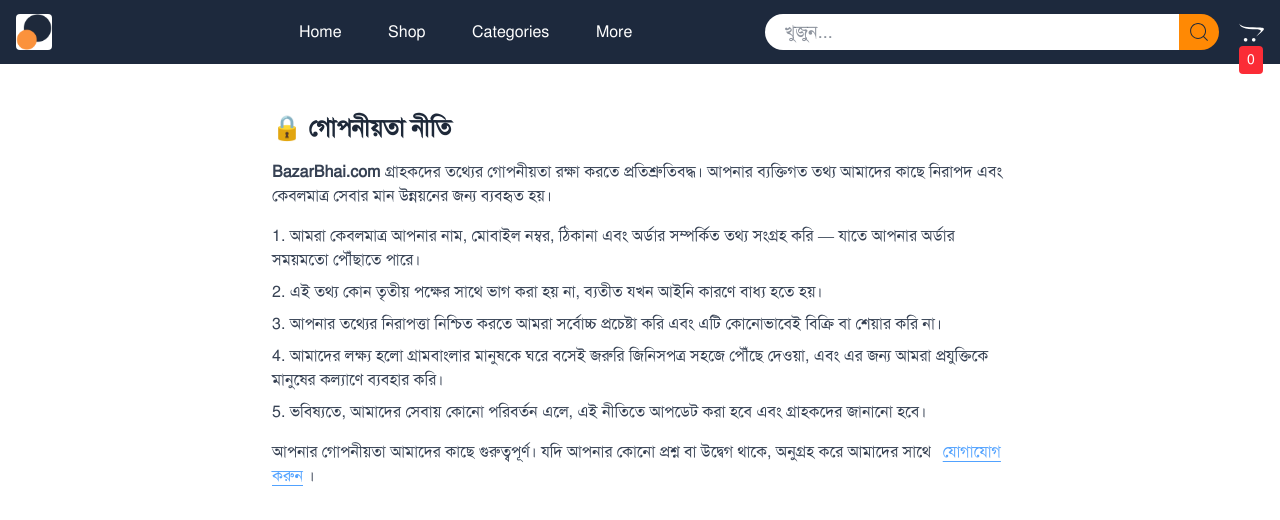
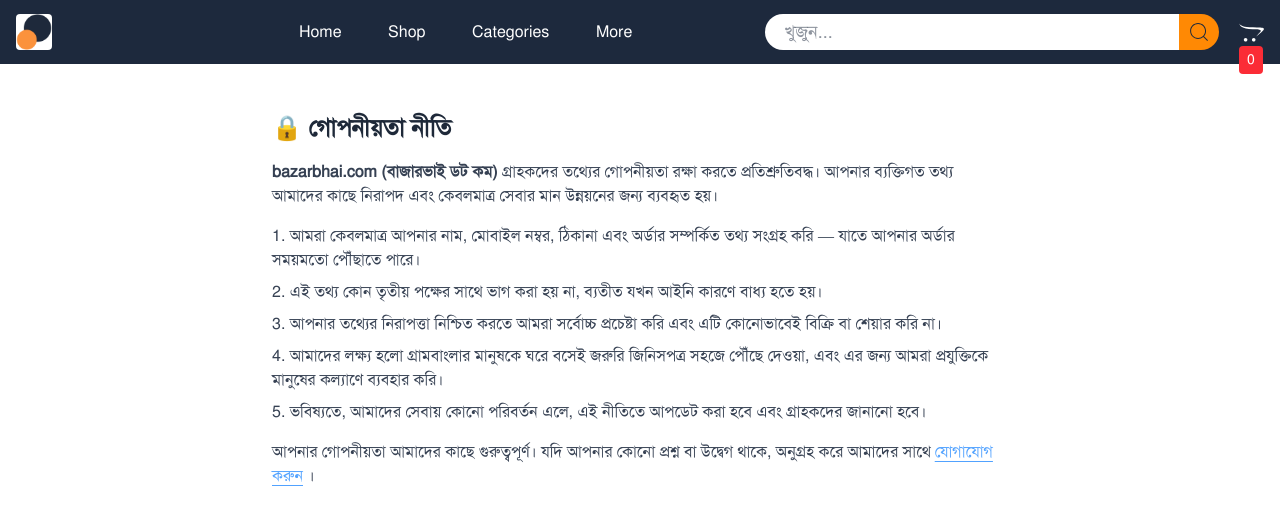
Before and after one commit to saifulalomdev/bazarbhai-client, a React (Vite) app: page /privery-policy in a window 1280 px wide. Shown: the top 520 px of the page. Built offline with nearby package versions, Linux system fonts and the light colour scheme; no server answers.

Commit message:
now priveci policy updated

```diff
--- a/src/pages/PrivecyPolicy.jsx
+++ b/src/pages/PrivecyPolicy.jsx
@@ -1,10 +1,12 @@
+import { Link } from 'react-router-dom'
+
 export default function PrivecyPolicy() {
     return (
         <div className="p-4 max-w-3xl mx-auto my-8">
             <h2 className="text-2xl font-bold text-gray-800 mb-4">🔒 গোপনীয়তা নীতি</h2>
 
             <p className="text-gray-700 mb-4">
-                <strong>BazarBhai.com</strong> গ্রাহকদের তথ্যের গোপনীয়তা রক্ষা করতে প্রতিশ্রুতিবদ্ধ। আপনার ব্যক্তিগত তথ্য আমাদের কাছে নিরাপদ এবং কেবলমাত্র সেবার মান উন্নয়নের জন্য ব্যবহৃত হয়।
+                <strong>bazarbhai.com (বাজারভাই ডট কম)</strong> গ্রাহকদের তথ্যের গোপনীয়তা রক্ষা করতে প্রতিশ্রুতিবদ্ধ। আপনার ব্যক্তিগত তথ্য আমাদের কাছে নিরাপদ এবং কেবলমাত্র সেবার মান উন্নয়নের জন্য ব্যবহৃত হয়।
             </p>
 
             <ol className="list-decimal list-inside text-gray-700 space-y-2">
@@ -27,7 +29,10 @@
 
             <p className="text-gray-700 mt-4">
                 আপনার গোপনীয়তা আমাদের কাছে গুরুত্বপূর্ণ। যদি আপনার কোনো প্রশ্ন বা উদ্বেগ থাকে, অনুগ্রহ করে আমাদের সাথে
-                <a href="/contact-us" className="text-blue-400 underline ml-3 underline-offset-4">যোগাযোগ করুন</a> ।
+
+                <Link to="/contact-us" className='text-blue-400 underline ml-1 underline-offset-4'>
+                    যোগাযোগ করুন
+                </Link> ।
             </p>
         </div>
     )
```
